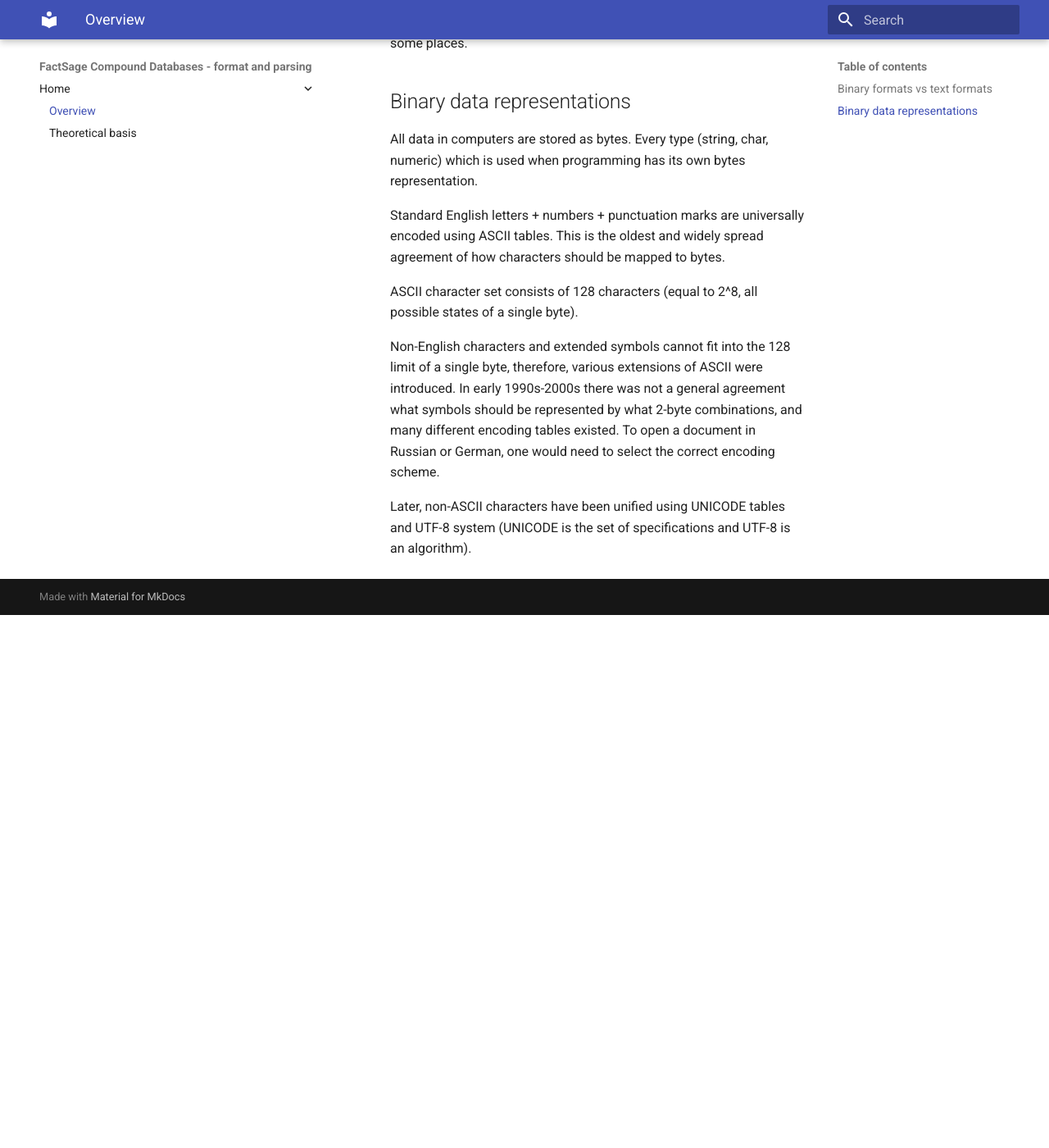
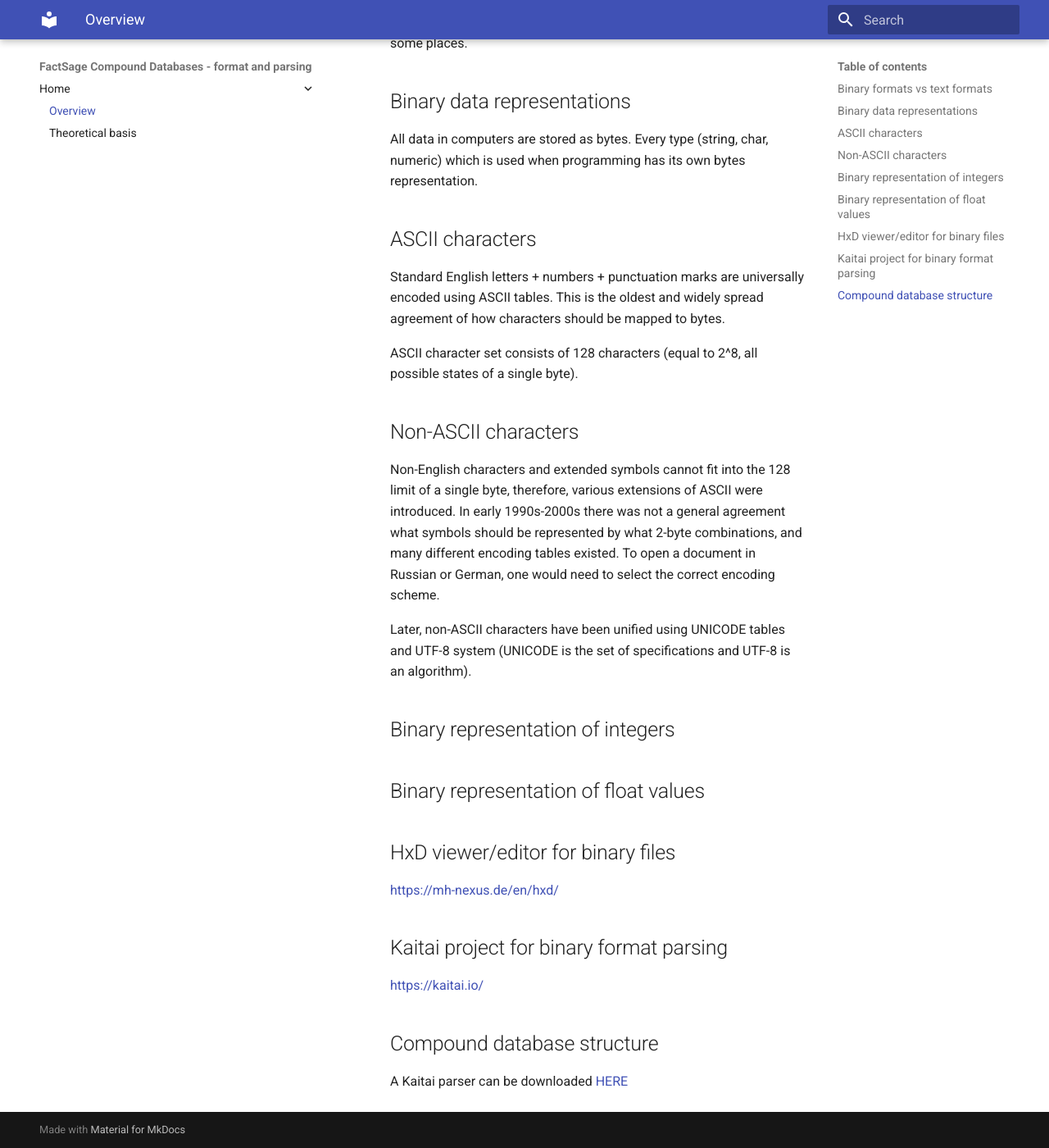
Before and after one commit to evnekdev/factsage-compound-docs, an MkDocs documentation site: the page built from docs/index.md, in a window 1280 px wide and 1400 px high, scrolled down 774 px. Shown: the whole window at 82% size. Built offline with MkDocs 1.6.1 and Material for MkDocs 9.7.7, drawn with Linux system fonts in a browser that asks for light colours; before the commit the page ends 1524 px from its top, so only the background shows below that.

Commit message:
added /downloads

```diff
--- a/docs/index.md
+++ b/docs/index.md
@@ -15,10 +15,32 @@
 
 All data in computers are stored as bytes. Every type (string, char, numeric) which is used when programming has its own bytes representation.
 
+## ASCII characters
+
 Standard English letters + numbers + punctuation marks are universally encoded using ASCII tables. This is the oldest and widely spread agreement of how characters should be mapped to bytes.
 
 ASCII character set consists of 128 characters (equal to 2^8, all possible states of a single byte).
 
+## Non-ASCII characters
+
 Non-English characters and extended symbols cannot fit into the 128 limit of a single byte, therefore, various extensions of ASCII were introduced. In early 1990s-2000s there was not a general agreement what symbols should be represented by what 2-byte combinations, and many different encoding tables existed. To open a document in Russian or German, one would need to select the correct encoding scheme.
 
 Later, non-ASCII characters have been unified using UNICODE tables and UTF-8 system (UNICODE is the set of specifications and UTF-8 is an algorithm).
+
+## Binary representation of integers
+
+## Binary representation of float values
+
+## HxD viewer/editor for binary files
+
+<https://mh-nexus.de/en/hxd/>
+
+
+## Kaitai project for binary format parsing
+
+<https://kaitai.io/>
+
+
+## Compound database structure
+
+A Kaitai parser can be downloaded [HERE](../downloads/compound-database.ksy)
```
Also changed, not shown: 1 other file.
